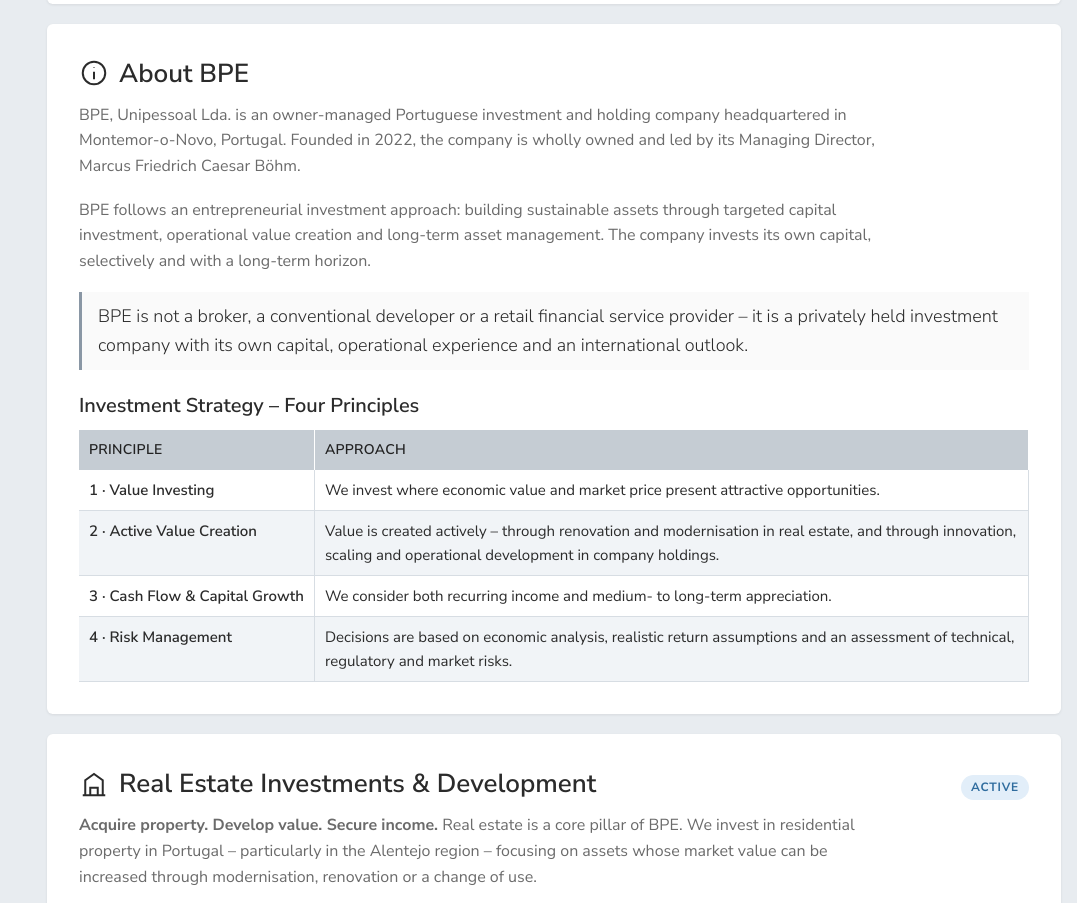
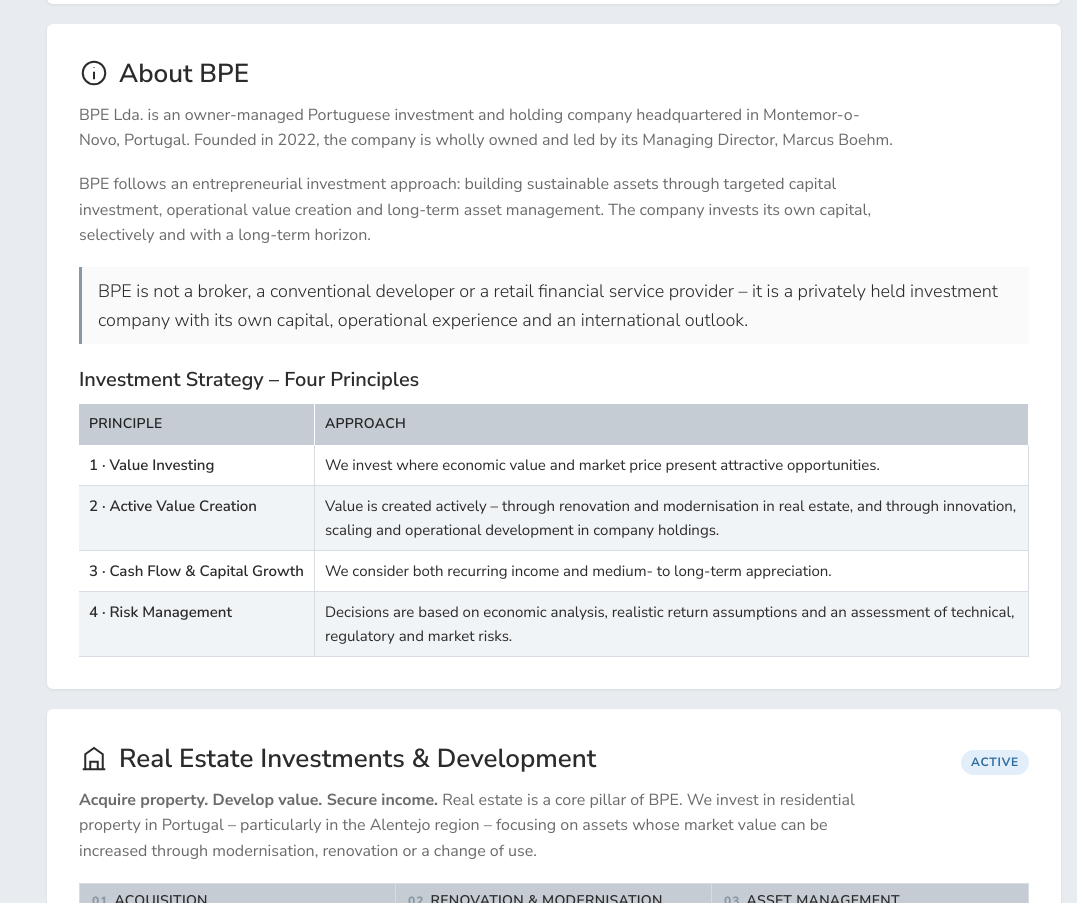
Before and after one commit to boehmprivateequity/BPE, a plain HTML site: page index.html in a window 1280 px wide. Shown: the part 840-1743 px from the top of the page, without its empty margins (203-1280 px from the left). Drawn offline with Linux system fonts and the light colour scheme.

Commit message:
Update About text: "BPE Lda." and "Marcus Boehm"
Co-Authored-By: Claude Opus 5.5 <noreply@anthropic.com>

```diff
--- a/index.html
+++ b/index.html
@@ -286,7 +286,7 @@ footer .disc{margin:0 0 8px}
     <section class="card" id="about">
       <div class="pad">
         <h2 class="sec-title"><svg viewBox="0 0 24 24" fill="none" stroke="currentColor" stroke-width="1.6"><circle cx="12" cy="12" r="9"/><path d="M12 11v6M12 7.5v.5"/></svg><span data-i18n="nav.about">About BPE</span></h2>
-        <p class="intro" data-i18n="about.p1">BPE, Unipessoal Lda. is an owner-managed Portuguese investment and holding company headquartered in Montemor-o-Novo, Portugal. Founded in 2022, the company is wholly owned and led by its Managing Director, Marcus Friedrich Caesar Böhm.</p>
+        <p class="intro" data-i18n="about.p1">BPE Lda. is an owner-managed Portuguese investment and holding company headquartered in Montemor-o-Novo, Portugal. Founded in 2022, the company is wholly owned and led by its Managing Director, Marcus Boehm.</p>
         <p class="intro" data-i18n="about.p2">BPE follows an entrepreneurial investment approach: building sustainable assets through targeted capital investment, operational value creation and long-term asset management. The company invests its own capital, selectively and with a long-term horizon.</p>
         <div class="motto" data-i18n="about.motto">BPE is not a broker, a conventional developer or a retail financial service provider – it is a privately held investment company with its own capital, operational experience and an international outlook.</div>
 
@@ -501,7 +501,7 @@ const I18N = {
   "areas.da":"Tokenisierung realer Vermögenswerte und Bitcoin-Mining – analysiert auf Basis realer Daten.",
   "areas.it":"Direkte internationale Beschaffung technischer Produkte – derzeit in Prüfung.",
   "more":"Mehr erfahren",
-  "about.p1":"Die BPE, Unipessoal Lda. ist eine inhabergeführte portugiesische Investment- und Beteiligungsgesellschaft mit Sitz in Montemor-o-Novo, Portugal. Das 2022 gegründete Unternehmen befindet sich zu 100 % im Eigentum ihres Geschäftsführers Marcus Friedrich Caesar Böhm.",
+  "about.p1":"Die BPE Lda. ist eine inhabergeführte portugiesische Investment- und Beteiligungsgesellschaft mit Sitz in Montemor-o-Novo, Portugal. Das 2022 gegründete Unternehmen befindet sich zu 100 % im Eigentum ihres Geschäftsführers Marcus Boehm.",
   "about.p2":"BPE verfolgt einen unternehmerischen Investmentansatz: den Aufbau nachhaltiger Vermögenswerte durch gezielte Kapitalinvestitionen, operative Wertschöpfung und langfristiges Asset Management. Die Gesellschaft investiert eigenes Kapital – selektiv und langfristig.",
   "about.motto":"BPE ist weder Makler noch klassischer Bauträger oder Finanzdienstleister für Privatkunden – sondern eine privat geführte Investmentgesellschaft mit eigenem Kapital, operativer Erfahrung und internationaler Ausrichtung.",
   "strat.title":"Investmentstrategie – vier Grundprinzipien","strat.th1":"Prinzip","strat.th2":"Ansatz",
@@ -576,7 +576,7 @@ const I18N = {
   "areas.da":"Tokenização de ativos reais e mineração de Bitcoin – analisadas com base em dados reais.",
   "areas.it":"Aprovisionamento internacional direto de produtos técnicos – atualmente em avaliação.",
   "more":"Saber mais",
-  "about.p1":"A BPE, Unipessoal Lda. é uma sociedade portuguesa de investimento e participações, gerida pelo seu proprietário, com sede em Montemor-o-Novo, Portugal. Constituída em 2022, é detida a 100 % pelo seu gerente, Marcus Friedrich Caesar Böhm.",
+  "about.p1":"A BPE Lda. é uma sociedade portuguesa de investimento e participações, gerida pelo seu proprietário, com sede em Montemor-o-Novo, Portugal. Constituída em 2022, é detida a 100 % pelo seu gerente, Marcus Boehm.",
   "about.p2":"A BPE segue uma abordagem de investimento empresarial: criar património sustentável através de investimento de capital direcionado, criação de valor operacional e gestão de ativos a longo prazo. A sociedade investe capital próprio, de forma seletiva e com horizonte de longo prazo.",
   "about.motto":"A BPE não é uma mediadora imobiliária, nem um promotor convencional, nem um prestador de serviços financeiros a particulares – é uma sociedade de investimento privada, com capital próprio, experiência operacional e orientação internacional.",
   "strat.title":"Estratégia de Investimento – Quatro Princípios","strat.th1":"Princípio","strat.th2":"Abordagem",
```
